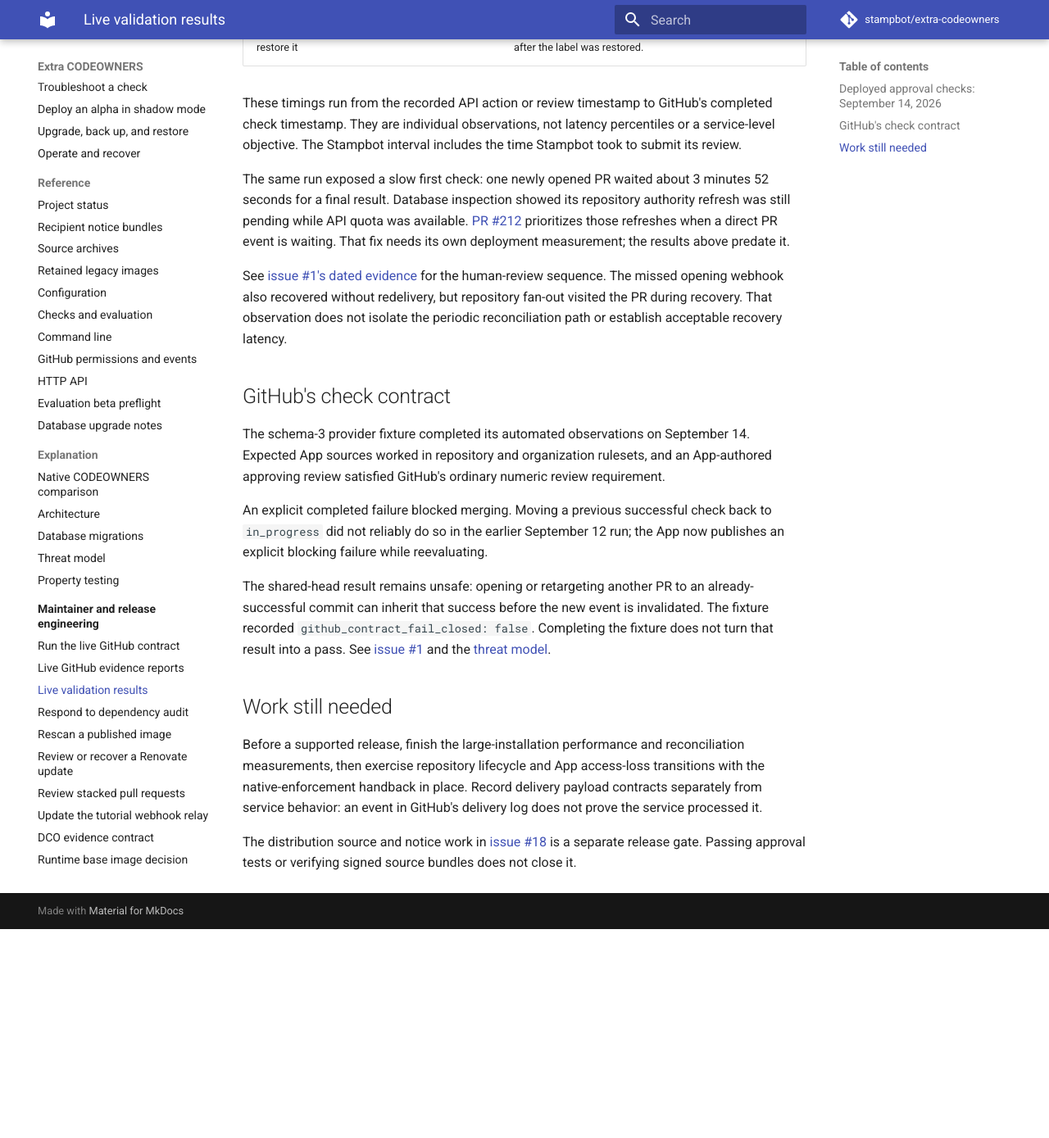
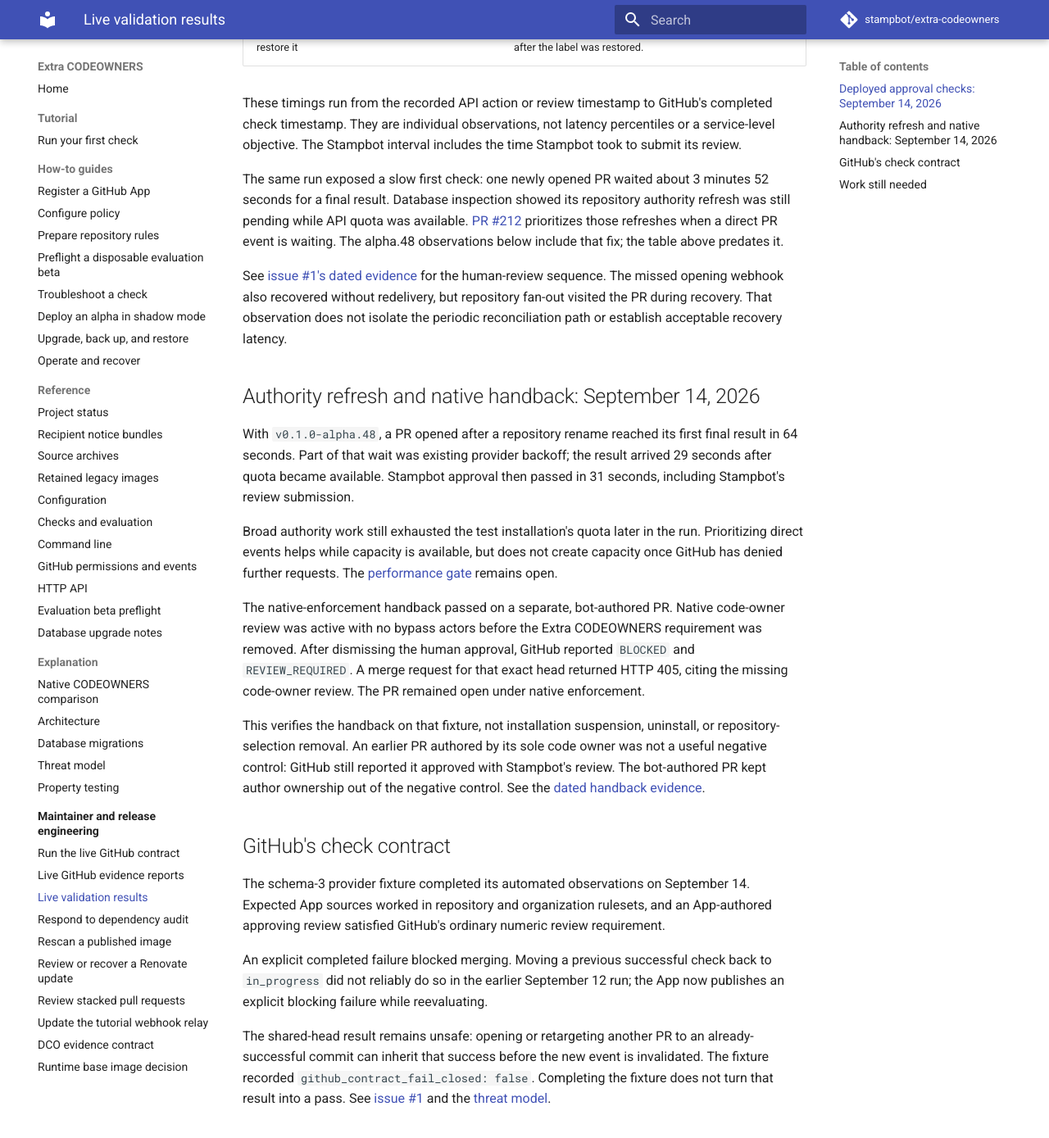
Before and after one commit to stampbot/extra-codeowners, an MkDocs documentation site: the page built from docs/maintainers/live-validation.md, in a window 1280 px wide and 1400 px high, scrolled down 897 px. Shown: the top 1389 px of the window at 82% size. Built offline with MkDocs 1.6.1 and Material for MkDocs 9.7.7, drawn with Linux system fonts in a browser that asks for light colours; comment, search, counter and statistics services are not loaded; before the commit the page ends 2031 px from its top, so only the background shows below that.

Commit message:
docs: record native review handback and alpha.48 timing
Signed-off-by: Danny Sauer <github@dannysauer.com>

```diff
--- a/docs/maintainers/live-validation.md
+++ b/docs/maintainers/live-validation.md
@@ -33,13 +33,38 @@
 3 minutes 52 seconds for a final result. Database inspection showed its
 repository authority refresh was still pending while API quota was available.
 [PR #212][priority] prioritizes those refreshes when a direct PR event is
-waiting. That fix needs its own deployment measurement; the results above
-predate it.
+waiting. The alpha.48 observations below include that fix; the table above
+predates it.
 
 See [issue #1's dated evidence][live-evidence] for the human-review sequence.
 The missed opening webhook also recovered without redelivery, but repository
 fan-out visited the PR during recovery. That observation does not isolate the
 periodic reconciliation path or establish acceptable recovery latency.
+
+## Authority refresh and native handback: September 14, 2026
+
+With `v0.1.0-alpha.48`, a PR opened after a repository rename reached its first
+final result in 64 seconds. Part of that wait was existing provider backoff;
+the result arrived 29 seconds after quota became available. Stampbot approval
+then passed in 31 seconds, including Stampbot's review submission.
+
+Broad authority work still exhausted the test installation's quota later in
+the run. Prioritizing direct events helps while capacity is available, but
+does not create capacity once GitHub has denied further requests. The
+[performance gate][performance] remains open.
+
+The native-enforcement handback passed on a separate, bot-authored PR. Native
+code-owner review was active with no bypass actors before the Extra CODEOWNERS
+requirement was removed. After dismissing the human approval, GitHub reported
+`BLOCKED` and `REVIEW_REQUIRED`. A merge request for that exact head returned
+HTTP 405, citing the missing code-owner review. The PR remained open under
+native enforcement.
+
+This verifies the handback on that fixture, not installation suspension,
+uninstall, or repository-selection removal. An earlier PR authored by its
+sole code owner was not a useful negative control: GitHub still reported it
+approved with Stampbot's review. The bot-authored PR kept author ownership
+out of the negative control. See the [dated handback evidence][handback].
 
 ## GitHub's check contract
 
@@ -76,3 +101,5 @@
 [contract]: https://github.com/stampbot/extra-codeowners/issues/1
 [threat-model]: ../explanation/threat-model.md
 [sources]: https://github.com/stampbot/extra-codeowners/issues/18
+[performance]: https://github.com/stampbot/extra-codeowners/issues/203
+[handback]: https://github.com/stampbot/extra-codeowners/issues/1#issuecomment-5672325273
```
